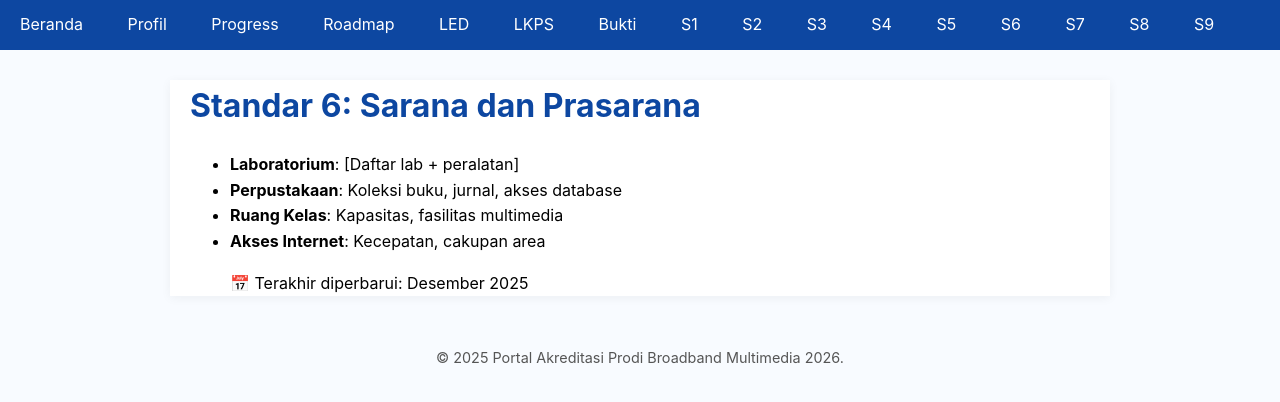
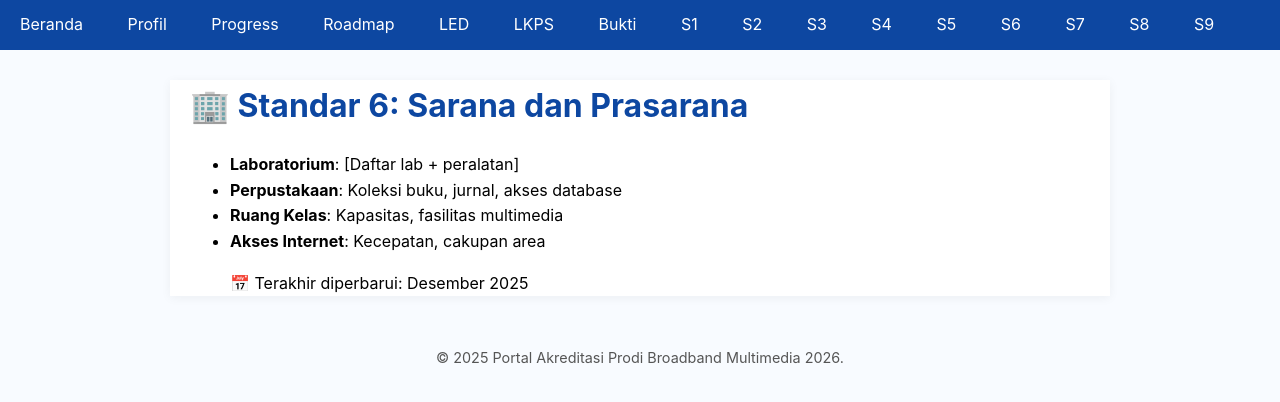
Before and after one commit to portal-psbm/aksi26, a Jekyll site: the page built from standar-6.md, in a window 1280 px wide. Shown: the top 402 px of the page. Built offline with Jekyll 4.4.1, drawn with Linux system fonts in a browser that asks for light colours.

```diff
--- a/standar-6.md
+++ b/standar-6.md
@@ -4,7 +4,7 @@ title: Standar 6
 permalink: /standar-6/
 ---
 
-# Standar 6: Sarana dan Prasarana
+# 🏢 Standar 6: Sarana dan Prasarana
 
 - **Laboratorium**: [Daftar lab + peralatan]
 - **Perpustakaan**: Koleksi buku, jurnal, akses database
```
